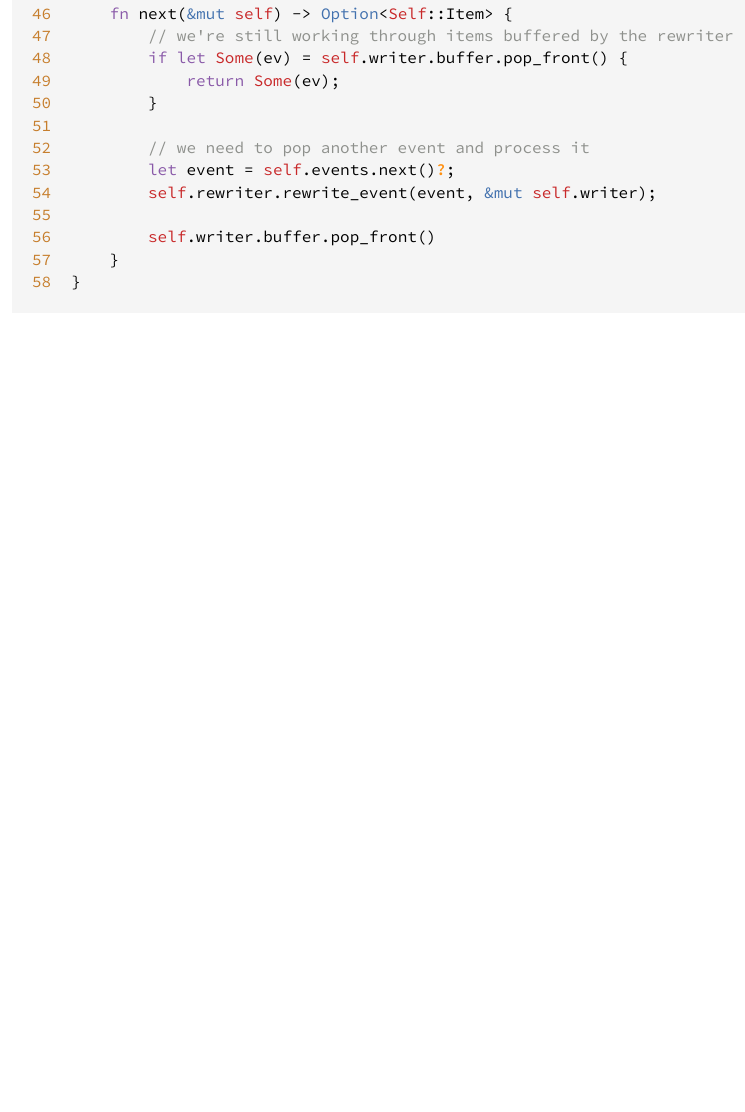
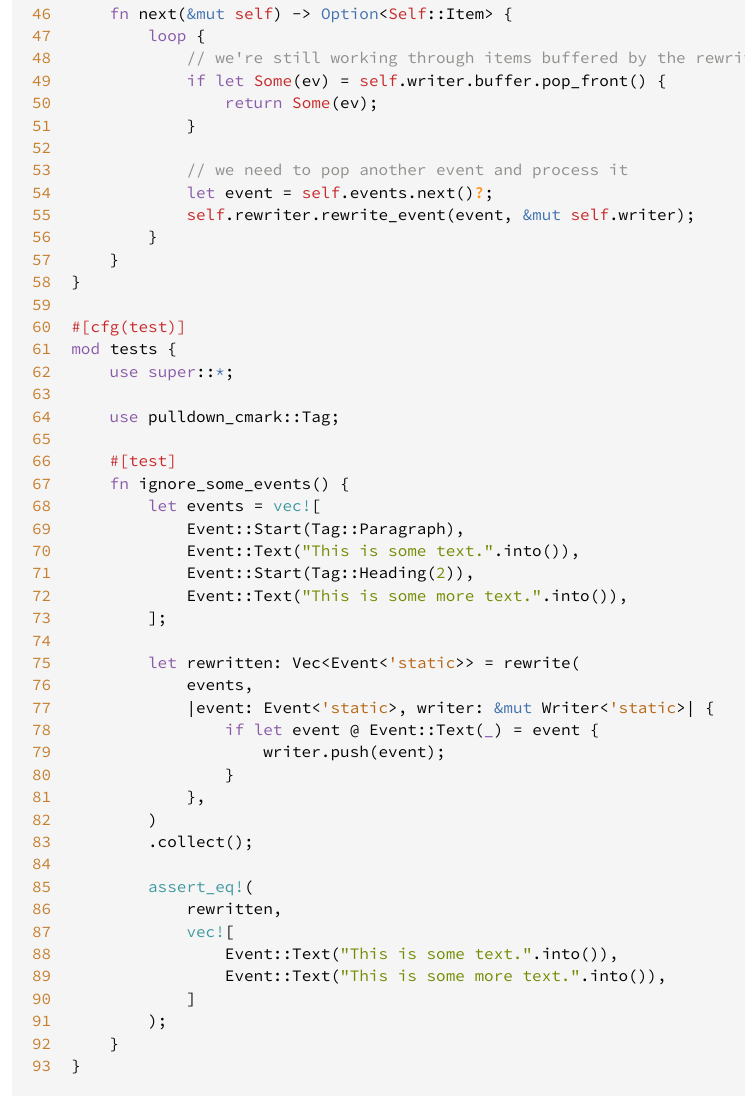
Before and after one commit to Michael-F-Bryan/markedit, a plain HTML site: page src/markedit/rewriters/rewritten.rs.html in a window 1280 px wide. Shown: the part 1174-2286 px from the top of the page, without its empty margins (3-748 px from the left). Before the commit the page ends 1538 px from the top, so only its background shows below. Drawn offline with Linux system fonts and the light colour scheme.

Commit message:
Deploy Michael-F-Bryan/markedit to github.com/Michael-F-Bryan/markedit.git:gh-pages

```diff
--- a/src/markedit/rewriters/rewritten.rs.html
+++ b/src/markedit/rewriters/rewritten.rs.html
@@ -56,6 +56,41 @@
 <span id="56">56</span>
 <span id="57">57</span>
 <span id="58">58</span>
+<span id="59">59</span>
+<span id="60">60</span>
+<span id="61">61</span>
+<span id="62">62</span>
+<span id="63">63</span>
+<span id="64">64</span>
+<span id="65">65</span>
+<span id="66">66</span>
+<span id="67">67</span>
+<span id="68">68</span>
+<span id="69">69</span>
+<span id="70">70</span>
+<span id="71">71</span>
+<span id="72">72</span>
+<span id="73">73</span>
+<span id="74">74</span>
+<span id="75">75</span>
+<span id="76">76</span>
+<span id="77">77</span>
+<span id="78">78</span>
+<span id="79">79</span>
+<span id="80">80</span>
+<span id="81">81</span>
+<span id="82">82</span>
+<span id="83">83</span>
+<span id="84">84</span>
+<span id="85">85</span>
+<span id="86">86</span>
+<span id="87">87</span>
+<span id="88">88</span>
+<span id="89">89</span>
+<span id="90">90</span>
+<span id="91">91</span>
+<span id="92">92</span>
+<span id="93">93</span>
 </pre><div class="example-wrap"><pre class="rust ">
 <span class="kw">use</span> <span class="kw">crate</span>::{<span class="ident">Rewriter</span>, <span class="ident">Writer</span>};
 <span class="kw">use</span> <span class="ident">pulldown_cmark</span>::<span class="ident">Event</span>;
@@ -103,6 +138,7 @@
     <span class="kw">type</span> <span class="ident">Item</span> <span class="op">=</span> <span class="ident">Event</span><span class="op">&lt;</span><span class="lifetime">&#39;src</span><span class="op">&gt;</span>;
 
     <span class="kw">fn</span> <span class="ident">next</span>(<span class="kw-2">&amp;</span><span class="kw-2">mut</span> <span class="self">self</span>) <span class="op">-</span><span class="op">&gt;</span> <span class="prelude-ty">Option</span><span class="op">&lt;</span><span class="self">Self</span>::<span class="ident">Item</span><span class="op">&gt;</span> {
+        <span class="kw">loop</span> {
             <span class="comment">// we&#39;re still working through items buffered by the rewriter</span>
             <span class="kw">if</span> <span class="kw">let</span> <span class="prelude-val">Some</span>(<span class="ident">ev</span>) <span class="op">=</span> <span class="self">self</span>.<span class="ident">writer</span>.<span class="ident">buffer</span>.<span class="ident">pop_front</span>() {
                 <span class="kw">return</span> <span class="prelude-val">Some</span>(<span class="ident">ev</span>);
@@ -111,8 +147,42 @@
             <span class="comment">// we need to pop another event and process it</span>
             <span class="kw">let</span> <span class="ident">event</span> <span class="op">=</span> <span class="self">self</span>.<span class="ident">events</span>.<span class="ident">next</span>()<span class="question-mark">?</span>;
             <span class="self">self</span>.<span class="ident">rewriter</span>.<span class="ident">rewrite_event</span>(<span class="ident">event</span>, <span class="kw-2">&amp;</span><span class="kw-2">mut</span> <span class="self">self</span>.<span class="ident">writer</span>);
+        }
+    }
+}
 
-        <span class="self">self</span>.<span class="ident">writer</span>.<span class="ident">buffer</span>.<span class="ident">pop_front</span>()
+<span class="attribute">#[<span class="ident">cfg</span>(<span class="ident">test</span>)]</span>
+<span class="kw">mod</span> <span class="ident">tests</span> {
+    <span class="kw">use</span> <span class="kw">super</span>::<span class="kw-2">*</span>;
+
+    <span class="kw">use</span> <span class="ident">pulldown_cmark</span>::<span class="ident">Tag</span>;
+
+    <span class="attribute">#[<span class="ident">test</span>]</span>
+    <span class="kw">fn</span> <span class="ident">ignore_some_events</span>() {
+        <span class="kw">let</span> <span class="ident">events</span> <span class="op">=</span> <span class="macro">vec</span><span class="macro">!</span>[
+            <span class="ident">Event</span>::<span class="ident">Start</span>(<span class="ident">Tag</span>::<span class="ident">Paragraph</span>),
+            <span class="ident">Event</span>::<span class="ident">Text</span>(<span class="string">&quot;This is some text.&quot;</span>.<span class="ident">into</span>()),
+            <span class="ident">Event</span>::<span class="ident">Start</span>(<span class="ident">Tag</span>::<span class="ident">Heading</span>(<span class="number">2</span>)),
+            <span class="ident">Event</span>::<span class="ident">Text</span>(<span class="string">&quot;This is some more text.&quot;</span>.<span class="ident">into</span>()),
+        ];
+
+        <span class="kw">let</span> <span class="ident">rewritten</span>: <span class="ident">Vec</span><span class="op">&lt;</span><span class="ident">Event</span><span class="op">&lt;</span><span class="lifetime">&#39;static</span><span class="op">&gt;</span><span class="op">&gt;</span> <span class="op">=</span> <span class="ident">rewrite</span>(
+            <span class="ident">events</span>,
+            <span class="op">|</span><span class="ident">event</span>: <span class="ident">Event</span><span class="op">&lt;</span><span class="lifetime">&#39;static</span><span class="op">&gt;</span>, <span class="ident">writer</span>: <span class="kw-2">&amp;</span><span class="kw-2">mut</span> <span class="ident">Writer</span><span class="op">&lt;</span><span class="lifetime">&#39;static</span><span class="op">&gt;</span><span class="op">|</span> {
+                <span class="kw">if</span> <span class="kw">let</span> <span class="ident">event</span> @ <span class="ident">Event</span>::<span class="ident">Text</span>(<span class="kw">_</span>) <span class="op">=</span> <span class="ident">event</span> {
+                    <span class="ident">writer</span>.<span class="ident">push</span>(<span class="ident">event</span>);
+                }
+            },
+        )
+        .<span class="ident">collect</span>();
+
+        <span class="macro">assert_eq</span><span class="macro">!</span>(
+            <span class="ident">rewritten</span>,
+            <span class="macro">vec</span><span class="macro">!</span>[
+                <span class="ident">Event</span>::<span class="ident">Text</span>(<span class="string">&quot;This is some text.&quot;</span>.<span class="ident">into</span>()),
+                <span class="ident">Event</span>::<span class="ident">Text</span>(<span class="string">&quot;This is some more text.&quot;</span>.<span class="ident">into</span>()),
+            ]
+        );
     }
 }
 </pre></div>
```
Lines whose indentation alone changed are shown as unchanged.
